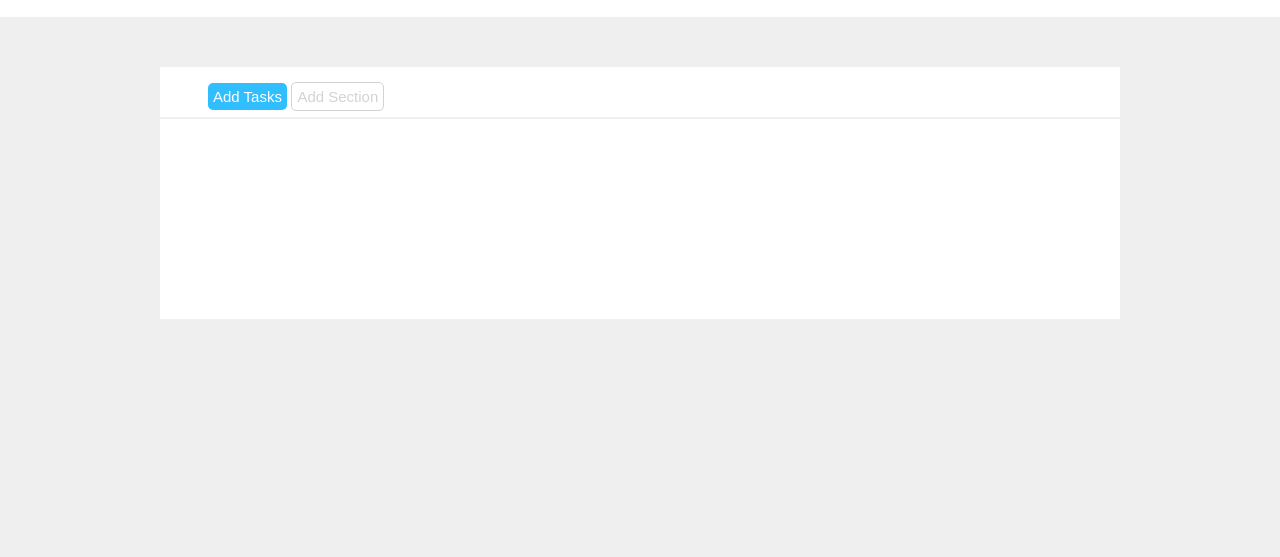
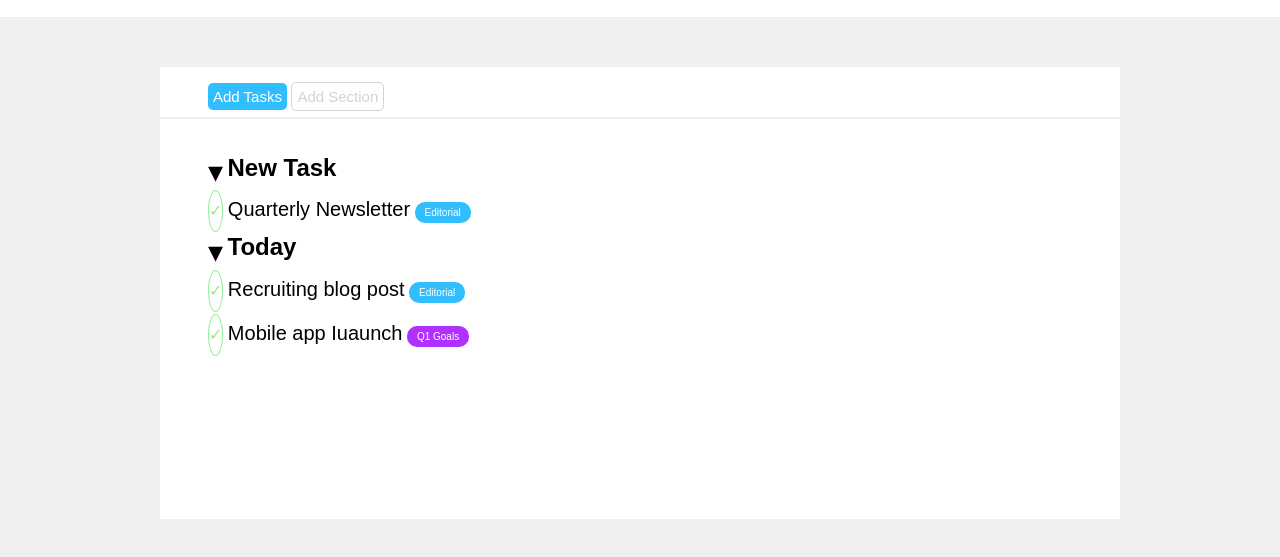
Before and after one commit to Crisano97/html-css-toboolist, a plain HTML site: page index.html in a window 1280 px wide. Shown: the part 83-640 px from the top of the page. Drawn offline with Linux system fonts and the light colour scheme.

Commit message:
toboolist

```diff
--- a/css/style.css
+++ b/css/style.css
@@ -73,8 +73,50 @@ body {
      border: 1px solid lightgray;
 }
 
+.spazio {
+    line-height: 40px;
+}
+
 .list {
+    padding-top: 20px;
     margin-top: 2px;
-    height: 200px;
+    height: 400px;
     background-color: white;
 }
+
+#arrow {
+    display: inline-block;
+    font-size: 30px;
+    vertical-align: middle;
+}
+
+.section {
+    display: inline-block;
+}
+
+.text {
+    font-size: 20px;
+}
+
+.verificato {
+    display: inline-block;
+    color: lightgreen;
+    border: 1px solid lightgreen;
+
+    border-radius: 50%;
+}
+
+.target {
+    padding: 5px 10px;
+    font-size: 10px;
+    color: white;
+    border-radius: 10px;
+}
+
+.editorial {
+    background-color: rgb(48, 190, 255);
+}
+
+.goals {
+    background-color: rgb(176, 48, 255);
+}
--- a/index.html
+++ b/index.html
@@ -34,6 +34,49 @@
 
         <div class="list">
 
+            <div class="container">
+
+
+                <span id="arrow">&dtrif;</span>
+                <h2 class="section">New Task</h2>
+
+                <br>
+
+
+                <div class="spazio">
+
+                    <span class="verificato">&#x02713;</span>
+
+                    <span class="text"> Quarterly Newsletter</span>
+
+                    <span class="target editorial"> Editorial</span>
+
+                </div>
+
+                    <span id="arrow">&dtrif;</span>
+                    <h2 class="section">Today</h2>
+
+                    <br>
+
+
+                <div class="spazio">
+
+                    <span class="verificato">&#x02713;</span>
+                    <span class="text"> Recruiting blog post</span>
+                    <span class="target editorial"> Editorial</span>
+
+                </div>
+
+                <div class="spazio">
+
+                    <span class="verificato">&#x02713;</span>
+                    <span class="text"> Mobile app Iuaunch</span>
+                    <span class="target goals"> Q1 Goals</span>
+
+                </div>
+
+            </div>
+
         </div>
     </div>
 
```
